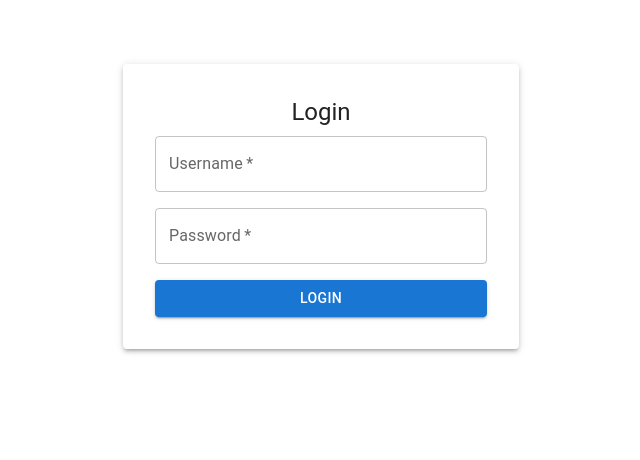
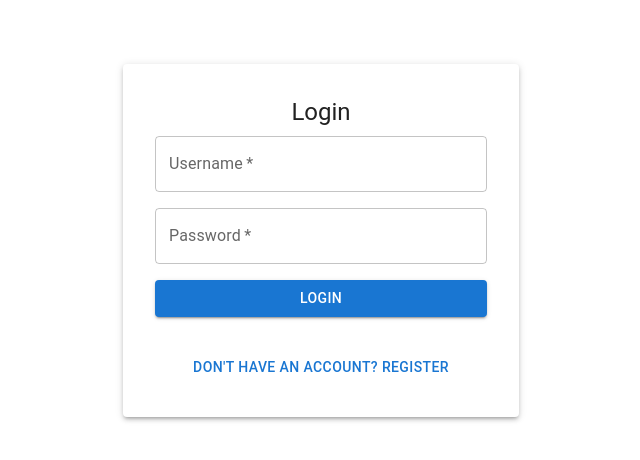
Before and after one commit to namyasharma/Financial_Planner_FE, a React (Vite) app: page / in a window 1280 px wide. Shown: the top 460 px of the page, without its empty margins (327-967 px from the left). Built offline with nearby package versions, Linux system fonts and the light colour scheme.

Commit message:
Added: Register plus login

```diff
--- a/src/pages/Login.tsx
+++ b/src/pages/Login.tsx
@@ -2,38 +2,47 @@ import { useState } from "react";
 import { useNavigate } from "react-router-dom";
 import { Container, TextField, Button, Paper, Typography, Box, Alert } from "@mui/material";
 
-const Login = () => {
+const Auth = () => {
   const [username, setUsername] = useState("");
   const [password, setPassword] = useState("");
   const [error, setError] = useState("");
+  const [isLogin, setIsLogin] = useState(true); // Toggle between login and register
   const navigate = useNavigate();
 
-  interface LoginResponse {
+  interface AuthResponse {
     access: string;
     refresh: string;
     error?: string;
   }
 
-  const handleLogin = async (e: React.FormEvent<HTMLFormElement>) => {
+  const handleAuth = async (e: React.FormEvent<HTMLFormElement>) => {
     e.preventDefault();
     setError("");
 
+    const url = isLogin ? "http://localhost:8000/login/" : "http://localhost:8000/register/";
+
     try {
-      const response = await fetch("http://localhost:8000/login/", {
+      const response = await fetch(url, {
         method: "POST",
         headers: { "Content-Type": "application/json" },
         body: JSON.stringify({ username, password }),
       });
 
-      const data: LoginResponse = await response.json();
+      const data: AuthResponse = await response.json();
       if (response.ok) {
-        localStorage.setItem("accessToken", data.access);
-        localStorage.setItem("refreshToken", data.refresh);
-        console.log(localStorage.getItem("accessToken"));
-        console.log(localStorage.getItem("refreshToken"));
-        navigate("/dashboard");
+        if (isLogin) {
+          localStorage.setItem("accessToken", data.access);
+          localStorage.setItem("refreshToken", data.refresh);
+          console.log(localStorage.getItem("accessToken"));
+          console.log(localStorage.getItem("refreshToken"));
+          navigate("/dashboard");
+        } else {
+          // Registration success, switch to login view or show a success message
+          setIsLogin(true);
+          setError("Registration successful! Please log in.");
+        }
       } else {
-        setError(data.error || "Invalid credentials");
+        setError(data.error || "Something went wrong");
       }
     } catch (err) {
       setError("Something went wrong. Please try again.");
@@ -44,10 +53,10 @@ const Login = () => {
     <Container maxWidth="xs">
       <Paper elevation={3} sx={{ p: 4, mt: 8, textAlign: "center" }}>
         <Typography variant="h5" gutterBottom>
-          Login
+          {isLogin ? "Login" : "Register"}
         </Typography>
         {error && <Alert severity="error" sx={{ mb: 2 }}>{error}</Alert>}
-        <Box component="form" onSubmit={handleLogin} sx={{ display: "flex", flexDirection: "column", gap: 2 }}>
+        <Box component="form" onSubmit={handleAuth} sx={{ display: "flex", flexDirection: "column", gap: 2 }}>
           <TextField
             label="Username"
             variant="outlined"
@@ -66,7 +75,18 @@ const Login = () => {
             required
           />
           <Button type="submit" variant="contained" color="primary" fullWidth>
-            Login
+            {isLogin ? "Login" : "Register"}
+          </Button>
+          <Button
+            variant="text"
+            fullWidth
+            onClick={() => {
+              setError(""); // Reset error message when toggling
+              setIsLogin(!isLogin); // Toggle form mode
+            }}
+            sx={{ mt: 2 }}
+          >
+            {isLogin ? "Don't have an account? Register" : "Already have an account? Login"}
           </Button>
         </Box>
       </Paper>
@@ -74,4 +94,4 @@ const Login = () => {
   );
 };
 
-export default Login;
+export default Auth;
```
